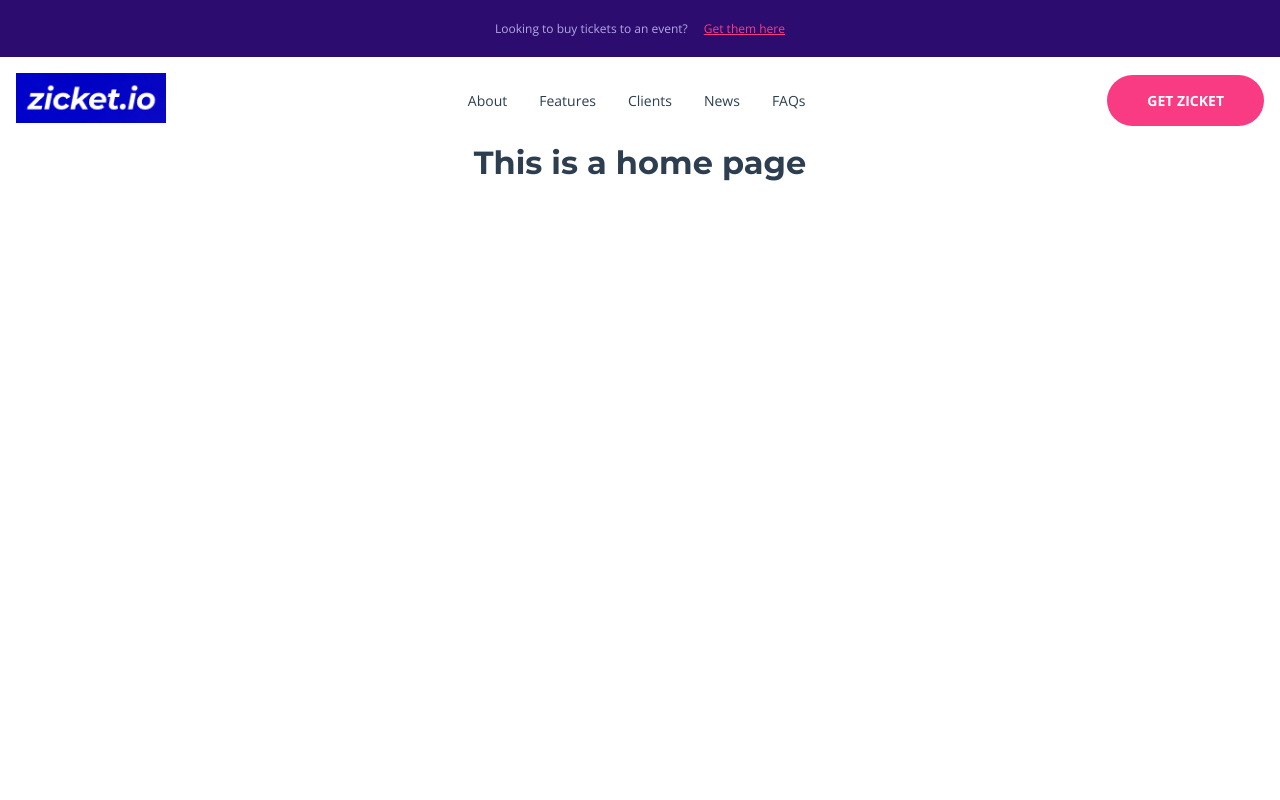
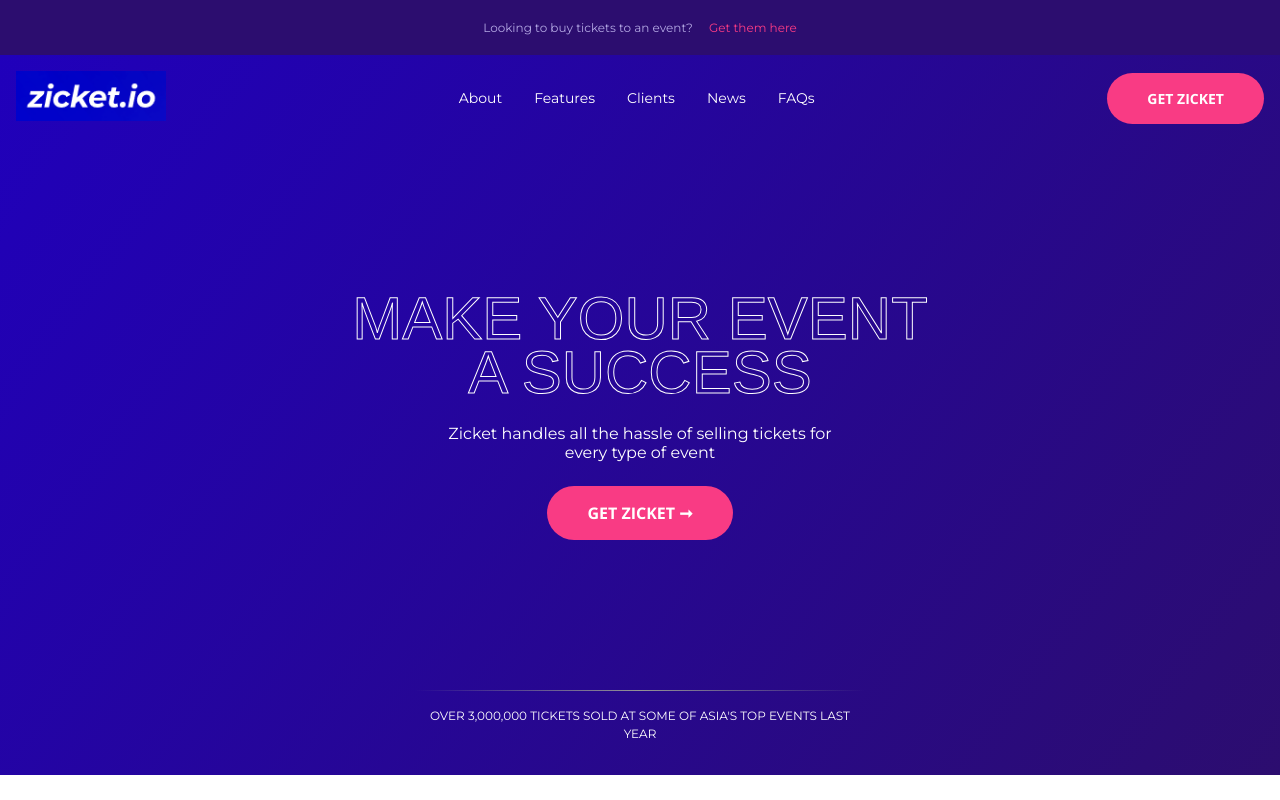
Before and after one commit to naomiearledev/zicket, a Vue app: page / in a window 1280 px wide. Built offline with nearby package versions, Linux system fonts and the light colour scheme.

Commit message:
Jumbotron component complete (without missing assets - will add later)

```diff
--- a/public/global.css
+++ b/public/global.css
@@ -3,8 +3,21 @@
   font-family: 'Montserrat', sans-serif;
 }
 
-h4, h5, h6, p, a, span, caption {
+h4, h5, h6, span, caption {
   font-family: 'Open Sans', sans serif;
+}
+
+p, a {
+  font-family: 'Montserrat', sans-serif;
+}
+
+h1 {
+  font-size: 50px;
+  text-transform: uppercase;
+}
+
+a {
+  text-decoration: none;
 }
 
 caption {
--- a/public/index.html
+++ b/public/index.html
@@ -7,7 +7,7 @@
     <link rel="icon" href="<%= BASE_URL %>favicon.ico">
     <link rel="preconnect" href="https://fonts.googleapis.com">
     <link rel="preconnect" href="https://fonts.gstatic.com" crossorigin>
-    <link href="https://fonts.googleapis.com/css2?family=Montserrat:wght@700&family=Open+Sans:wght@400;700&display=swap" rel="stylesheet">
+    <link href="https://fonts.googleapis.com/css2?family=Montserrat:wght@400;700&family=Open+Sans:wght@400;700&display=swap" rel="stylesheet">
     <link rel="stylesheet" href="./reset.css">
     <link rel="stylesheet" href="./global.css">
     <title><%= htmlWebpackPlugin.options.title %></title>
--- /dev/null
+++ b/src/components/Jumbotron.vue
@@ -0,0 +1,105 @@
+<template>
+  <div class="jumbotron">
+    <Navigation />
+    <div class="jumbotron_primary-content">
+      <h1>Make your event a success</h1>
+      <p>Zicket handles all the hassle of selling tickets for every type of event</p>
+      <router-link to="/get-zicket">
+        <div class="jumbotron_primary-content_button">
+          <span>Get Zicket &#10142;</span>
+        </div>
+      </router-link>
+    </div>
+    <div class="jumbotron_secondary-content">
+      <hr>
+      <p>Over 3,000,000 tickets sold at some of Asia's top events last year</p>
+    </div>
+  </div>
+</template>
+
+<script>
+import Navigation from '@/components/Navigation.vue'
+
+export default {
+  name: 'Jumbotron',
+  components: {
+    Navigation
+  },
+  props: {
+
+  }
+}
+</script>
+
+<style lang="less">
+.jumbotron {
+  background: rgb(32,0,187);
+  background: linear-gradient(126deg, rgba(32,0,187,1) 0%, rgba(44,13,111,1) 100%);
+  height: 90vh;
+  min-height: 600px;
+  max-height: 950px;
+  display: flex;
+  flex-direction: column;
+  justify-content: space-between;
+  align-items: center;
+
+  &_primary-content {
+    max-width: 600px;
+    display: flex;
+    flex-direction: column;
+    align-items: center;
+
+    h1 {
+      color: #fff;
+      font-family: Helvetica, sans-serif;
+      font-size: 60px;
+      font-weight: 400;
+      line-height: 90%;
+      -webkit-text-fill-color: transparent;
+      -webkit-text-stroke-width: 1px;
+      -webkit-text-stroke-color: #fff;
+      margin-bottom: 1.5rem;
+    }
+
+    p {
+      color: #fff;
+      margin-bottom: 1.5rem;
+      max-width: 400px;
+    }
+
+    &_button {
+      background-color: #F93B84;
+      padding: 1rem 2.5rem;
+      border-radius: 2rem;
+
+      span {
+        text-transform: uppercase;
+        font-weight: 700;
+        color: #fff;
+      }
+    }
+  }
+
+  &_secondary-content {
+    margin-bottom: 2rem;
+    max-width: 450px;
+
+    p {
+      text-transform: uppercase;
+      color: #fff;
+      font-size: 12px;
+      line-height: 150%;
+      font-family: 'Montserrat', sans-serif;
+      font-weight: 400;
+    }
+  }
+
+  hr {
+    border: none;
+    height: 1px;
+    background: rgb(148,148,148);
+    background: linear-gradient(90deg, rgba(148,148,148,0) 0%, rgba(148,148,148,1) 50%, rgba(148,148,148,0) 100%);
+    margin-bottom: 1rem;
+  }
+}
+</style>
--- a/src/components/Navigation.vue
+++ b/src/components/Navigation.vue
@@ -31,6 +31,8 @@
 
 <style lang="less">
 .navigation {
+  width: 100%;
+
   nav {
     display: flex;
     justify-content: space-between;
@@ -50,6 +52,11 @@
 
   &_links a {
     margin: 0 1rem;
+    color: #fff;
+
+    &.router-link-exact-active {
+      color: #2C0D6F;
+    }
 
     &:hover {
       color: #F93B84;
--- a/src/views/HomeView.vue
+++ b/src/views/HomeView.vue
@@ -1,19 +1,18 @@
 <template>
-  <Navigation />
   <div class="home">
-    <h1>This is a home page</h1>
+    <Jumbotron />
   </div>
 </template>
 
 <script>
 import TopBanner from '@/components/TopBanner.vue'
-import Navigation from '@/components/Navigation.vue'
+import Jumbotron from '@/components/Jumbotron.vue'
 
 export default {
   name: 'HomeView',
   components: {
     TopBanner,
-    Navigation
+    Jumbotron
   }
 }
 </script>
```
